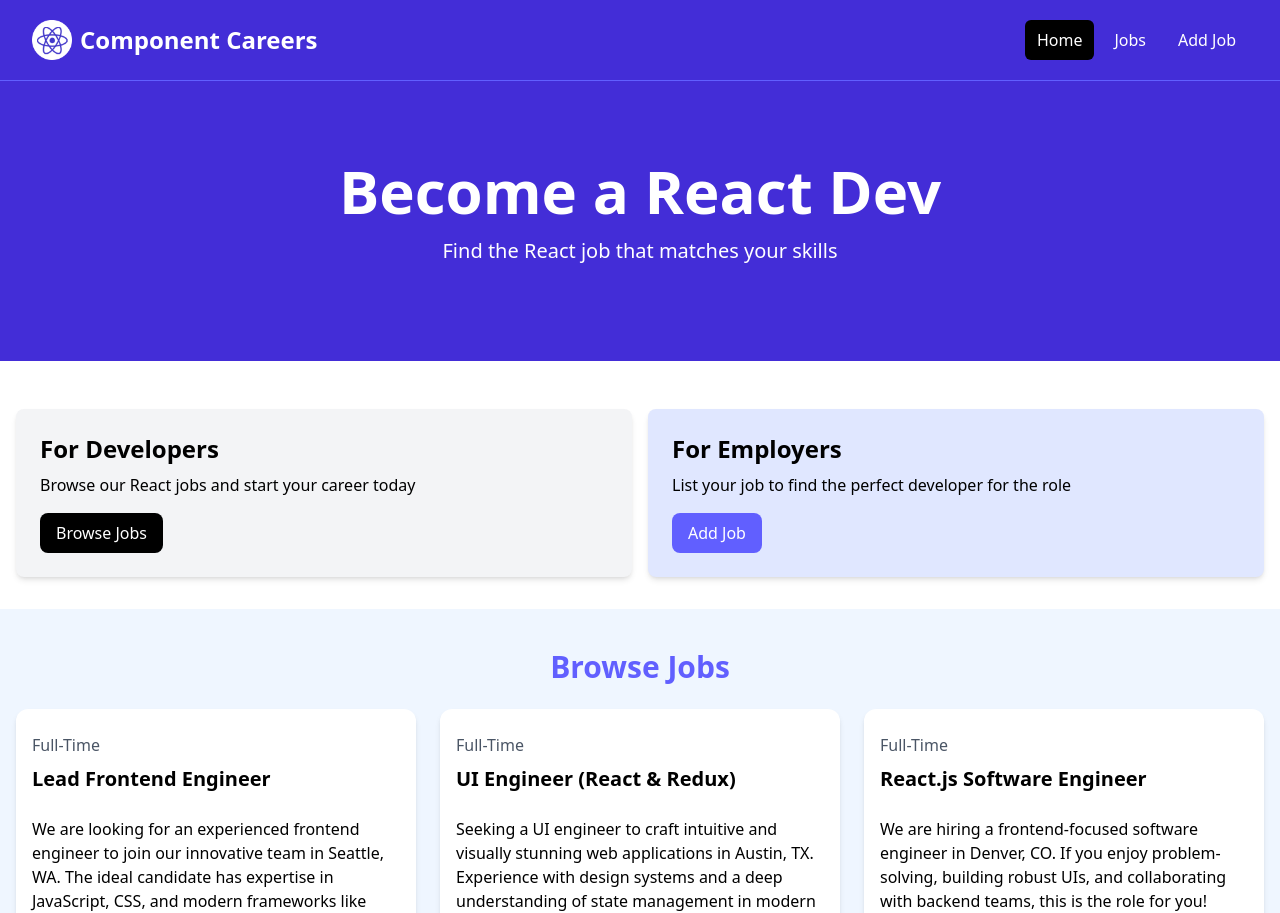
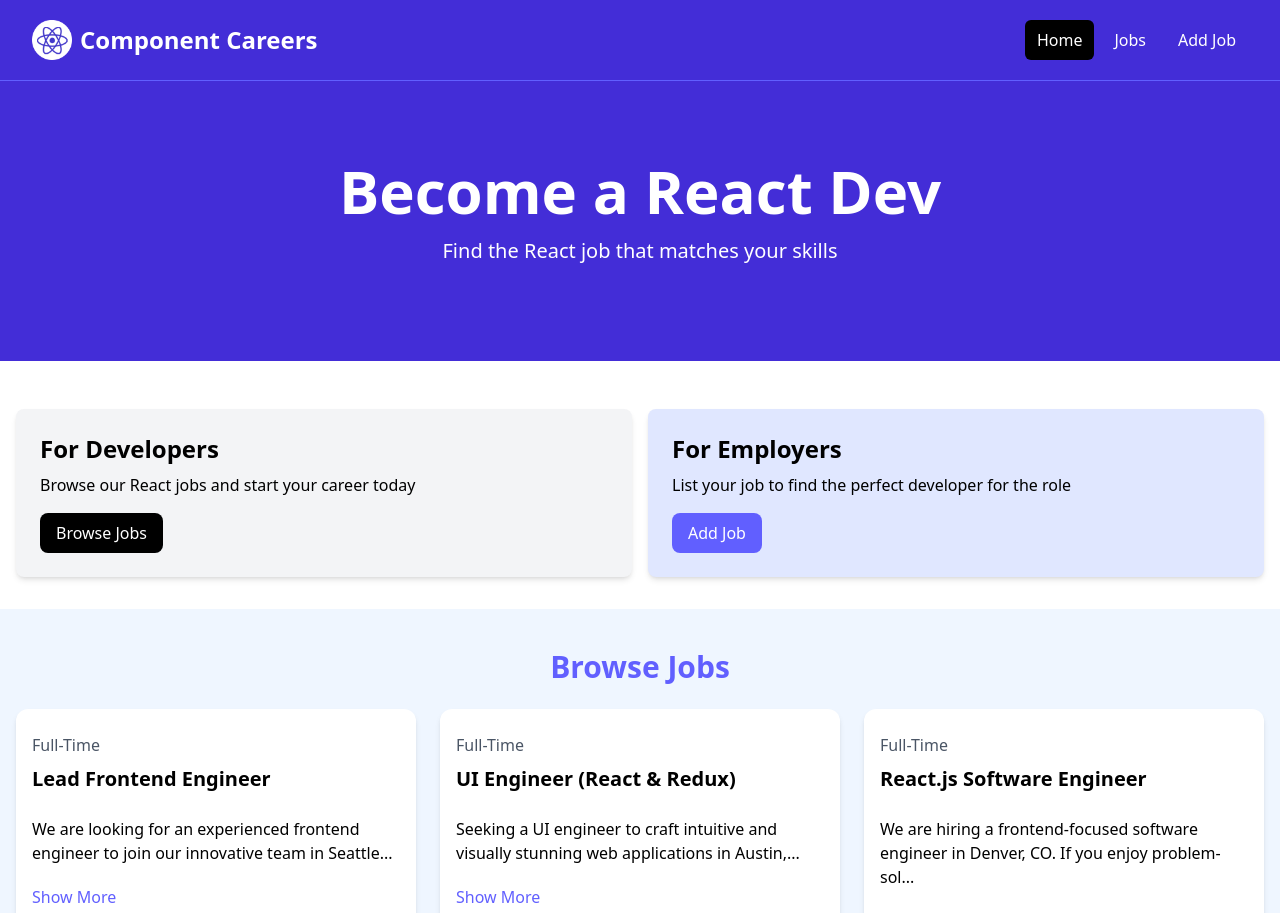
Before and after one commit to tnajim/component-careers, a React (Vite) app: page / in a window 1280 px wide. Shown: the top 913 px of the page. Built offline with nearby package versions, Linux system fonts and the light colour scheme.

Commit message:
added useState for JobListing description

```diff
--- a/src/components/JobListing.jsx
+++ b/src/components/JobListing.jsx
@@ -1,5 +1,15 @@
 /* eslint-disable react/prop-types */
+import { useState } from "react";
+
 const JobListing = ({ job }) => {
+  const [showFullDescription, setShowFullDescription] = useState(false);
+
+  let description = job.description;
+
+  if (!showFullDescription) {
+    description = job.description.substring(0, 90) + "...";
+  }
+
   return (
     <div className="bg-white rounded-xl shadow-md relative" key={job.id}>
       <div className="p-4">
@@ -8,7 +18,14 @@
           <h3 className="text-xl font-bold">{job.title}</h3>
         </div>
 
-        <div className="mb-5">{job.description}</div>
+        <div className="mb-5">{description}</div>
+
+        <button
+          onClick={() => setShowFullDescription((prevState) => !prevState)}
+          className="text-indigo-500 mb-5 hover:text-indigo-600"
+        >
+          {showFullDescription ? "Show Less" : "Show More"}
+        </button>
 
         <h3 className="text-indigo-500 mb-2">{job.salary} / Year</h3>
 
```
